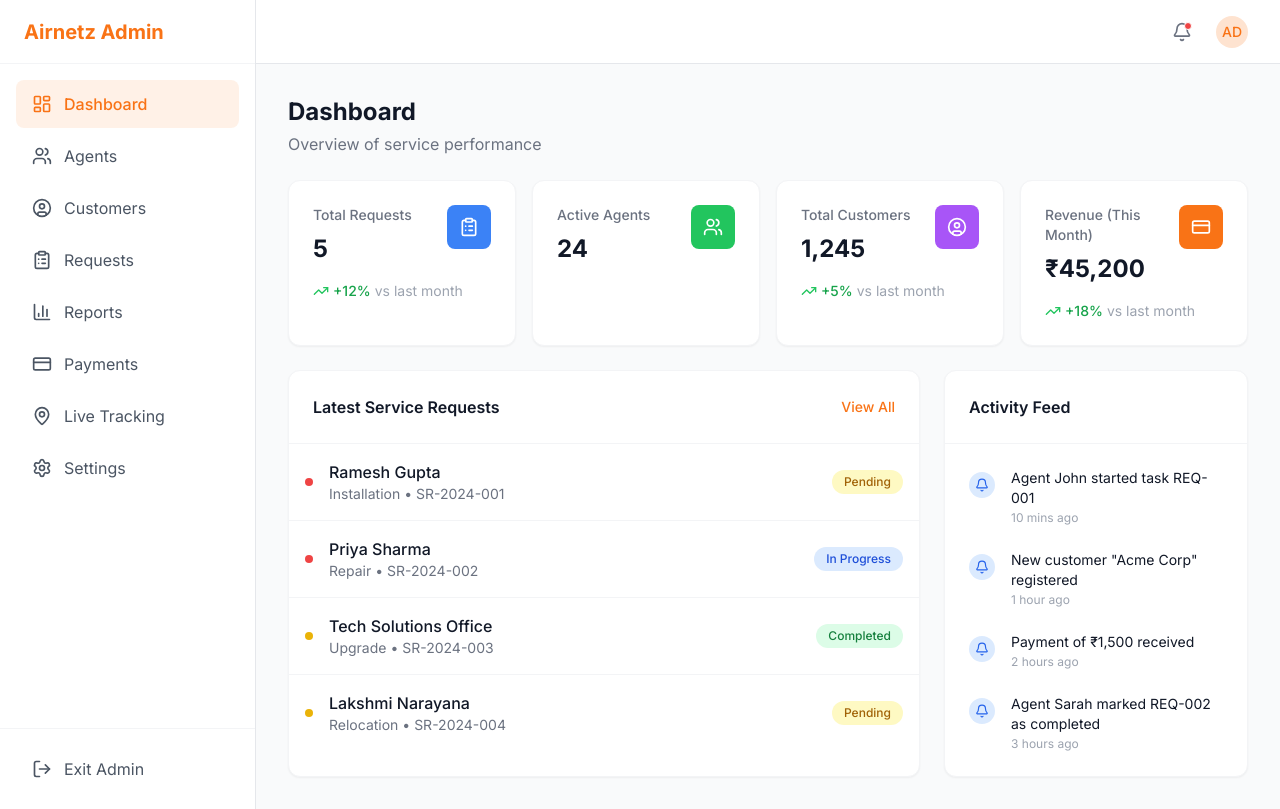
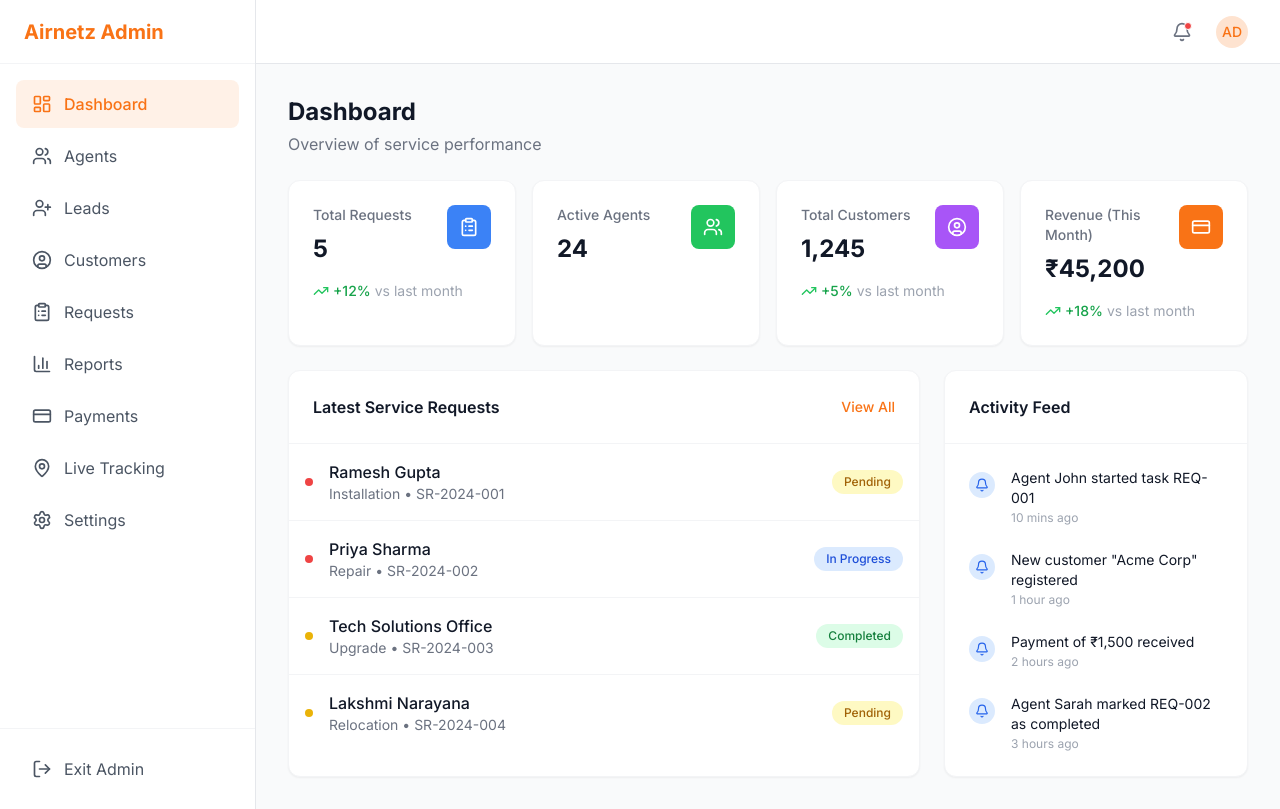
Before and after one commit to doraswamyraju/airnetz, a React (Vite) app: page /admin in a window 1280 px wide. Built offline with nearby package versions, Linux system fonts and the light colour scheme; no server answers.

Commit message:
feat: added leads management placeholder and navigation in admin

```diff
--- a/App.tsx
+++ b/App.tsx
@@ -60,6 +60,7 @@ const App: React.FC = () => {
         <Route path="/admin" element={<AdminLayout />}>
           <Route index element={<AdminDashboard />} />
           <Route path="agents" element={<Agents />} />
+          <Route path="leads" element={<div className="p-8 text-center text-gray-500">Leads Management Coming Soon</div>} />
           <Route path="customers" element={<Customers />} />
           <Route path="requests" element={<AdminRequests />} />
           <Route path="requests/:id" element={<RequestDetail />} />
--- a/components/admin/AdminLayout.tsx
+++ b/components/admin/AdminLayout.tsx
@@ -1,6 +1,6 @@
 import React from 'react';
 import { Outlet, NavLink, useLocation, useNavigate } from 'react-router-dom';
-import { LayoutDashboard, Users, UserCircle, ClipboardList, Settings, LogOut, Menu, X, Bell, BarChart3, CreditCard, MapPin } from 'lucide-react';
+import { LayoutDashboard, Users, UserCircle, ClipboardList, Settings, LogOut, Menu, X, Bell, BarChart3, CreditCard, MapPin, UserPlus } from 'lucide-react';
 
 const AdminLayout: React.FC = () => {
   const [isSidebarOpen, setIsSidebarOpen] = React.useState(false);
@@ -15,6 +15,7 @@ const AdminLayout: React.FC = () => {
   const navItems = [
     { path: '/admin', icon: LayoutDashboard, label: 'Dashboard', end: true },
     { path: '/admin/agents', icon: Users, label: 'Agents' },
+    { path: '/admin/leads', icon: UserPlus, label: 'Leads' },
     { path: '/admin/customers', icon: UserCircle, label: 'Customers' },
     { path: '/admin/requests', icon: ClipboardList, label: 'Requests' },
     { path: '/admin/reports', icon: BarChart3, label: 'Reports' },
```
